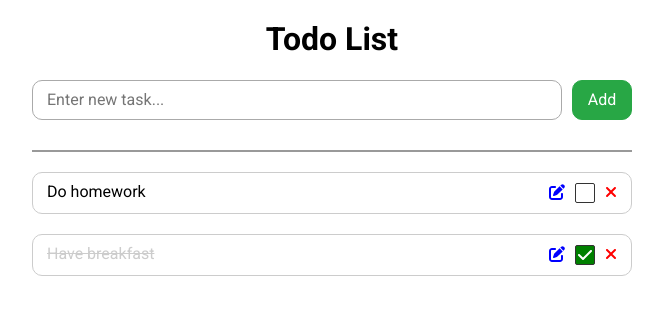
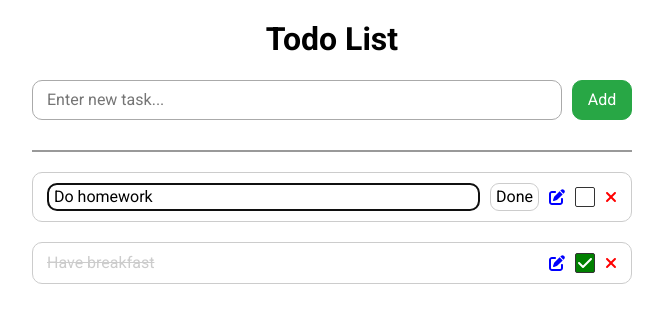
Before and after one commit to slo248/ToDoApp, a React (Create React App) app: page / in a window 1280 px wide. Both pictures are taken after a click on the button 865 px from the left and 193 px from the top of the page. Shown: the top 322 px of the page, without its empty margins (308-971 px from the left). Built offline with nearby package versions, Linux system fonts and the light colour scheme.

Commit message:
add edit feat

```diff
--- a/src/comps/Tasks/Task/Task.module.scss
+++ b/src/comps/Tasks/Task/Task.module.scss
@@ -1,5 +1,6 @@
 .wrapper {
   display: flex;
+  align-items: center;
   width: 100%;
   gap: 10px;
   padding: 10px 14px;
@@ -27,9 +28,13 @@
 }
 
 .btn {
+  display: flex;
+  align-items: center;
   border: none;
   outline: none;
   background-color: transparent;
+  user-select: none;
+
   &:hover {
     cursor: pointer;
   }
@@ -43,3 +48,25 @@
     color: red;
   }
 }
+
+.edit-wrapper {
+  flex: 1 0;
+  display: flex;
+  gap: 10px;
+
+  .input {
+    flex: 1 0;
+    border-radius: 9px;
+    padding: 3px 5px;
+  }
+
+  .btn {
+    padding: 3px 5px;
+    border: 1px solid #ccc;
+    border-radius: 9px;
+
+    &:hover {
+      background-color: #ccc;
+    }
+  }
+}
--- a/src/comps/Tasks/Task/index.js
+++ b/src/comps/Tasks/Task/index.js
@@ -7,6 +7,7 @@ import cmds from '~/store/commands';
 import styles from './Task.module.scss';
 import { TaskStatus } from '~/store/reducer';
 import StatusBox from '~/comps/StatusBox';
+import { useState, useRef, useEffect } from 'react';
 
 const cx = classNames.bind(styles);
 
@@ -14,7 +15,16 @@ export default function Task({ taskId }) {
   const [state, dispatch] = useStore();
   const task = state.tasks[taskId];
 
+  const [inp, setInp] = useState(task.desc);
+  const inputRef = useRef();
+
+  useEffect(() => inputRef?.current?.focus());
+
   function handleRemove() {
+    if (state.editTaskId === taskId) {
+      alert(`Task "${task.desc}" is being edited and cannot be deleted!`);
+      return;
+    }
     dispatch(cmds.delTask(taskId));
   }
 
@@ -24,8 +34,40 @@ export default function Task({ taskId }) {
     else dispatch(cmds.updTaskStatus(taskId, TaskStatus.DONE));
   }
 
+  function handleEdit() {
+    if (task.status === TaskStatus.DONE) {
+      alert(`Task "${task.desc}" is done and cannot be edited!`);
+      return;
+    }
+    dispatch(cmds.setEditTask(taskId));
+  }
+
+  function handleDoneEdit() {
+    dispatch(cmds.updTaskDesc(taskId, inp.trim()));
+    dispatch(cmds.setEditTask());
+  }
+
+  function handleKeyUp(e) {
+    if (e.key === 'Enter' || e.key === 'Escape') handleDoneEdit();
+  }
+
   return (
-    <div className={cx('wrapper')}>
+    <div className={cx('wrapper')} onDoubleClick={handleEdit}>
+      {state.editTaskId === taskId ? (
+        <div className={cx('edit-wrapper')}>
+          <input
+            ref={inputRef}
+            className={cx('input')}
+            value={inp}
+            onChange={(e) => setInp(e.target.value)}
+            onKeyUp={handleKeyUp}
+            onBlur={handleDoneEdit}
+          />
+          <button className={cx('btn')} onClick={handleDoneEdit}>
+            Done
+          </button>
+        </div>
+      ) : (
         <p
           className={cx('desc', {
             [cx('done')]: TaskStatus.getBool(task.status),
@@ -33,8 +75,9 @@ export default function Task({ taskId }) {
         >
           {task.desc}
         </p>
+      )}
       <div className={cx('btns')}>
-        <button className={cx('btn', 'btn-edit')}>
+        <button className={cx('btn', 'btn-edit')} onClick={handleEdit}>
           <FontAwesomeIcon icon={faPenToSquare} />
         </button>
         <StatusBox
--- a/src/store/actions.js
+++ b/src/store/actions.js
@@ -2,6 +2,7 @@ const actions = Object.freeze({
   ADD: 'add',
   UPD_DESC: 'update description',
   UPD_STATUS: 'update status',
+  SET_EDIT_ID: 'set edit id',
   DEL: 'delete',
 });
 
--- a/src/store/commands.js
+++ b/src/store/commands.js
@@ -30,6 +30,13 @@ function delTask(taskId) {
   };
 }
 
-const all = { addTask, updTaskDesc, updTaskStatus, delTask };
+function setEditTask(taskId = null) {
+  return {
+    type: actions.SET_EDIT_ID,
+    taskId,
+  };
+}
+
+const all = { addTask, updTaskDesc, updTaskStatus, delTask, setEditTask };
 
 export default all;
--- a/src/store/reducer.js
+++ b/src/store/reducer.js
@@ -22,6 +22,7 @@ export const initState = {
       status: TaskStatus.DONE,
     },
   ],
+  editTaskId: null,
 };
 
 export default function reducer(state, action) {
@@ -43,6 +44,9 @@ export default function reducer(state, action) {
     case actions.UPD_STATUS:
       newState.tasks[action.taskId].status = action.newTaskStatus;
       break;
+    case actions.SET_EDIT_ID:
+      newState.editTaskId = action.taskId;
+      break;
     case actions.DEL:
       newState.tasks.splice(action.taskId, 1);
       break;
```
Lines whose indentation alone changed are shown as unchanged.
